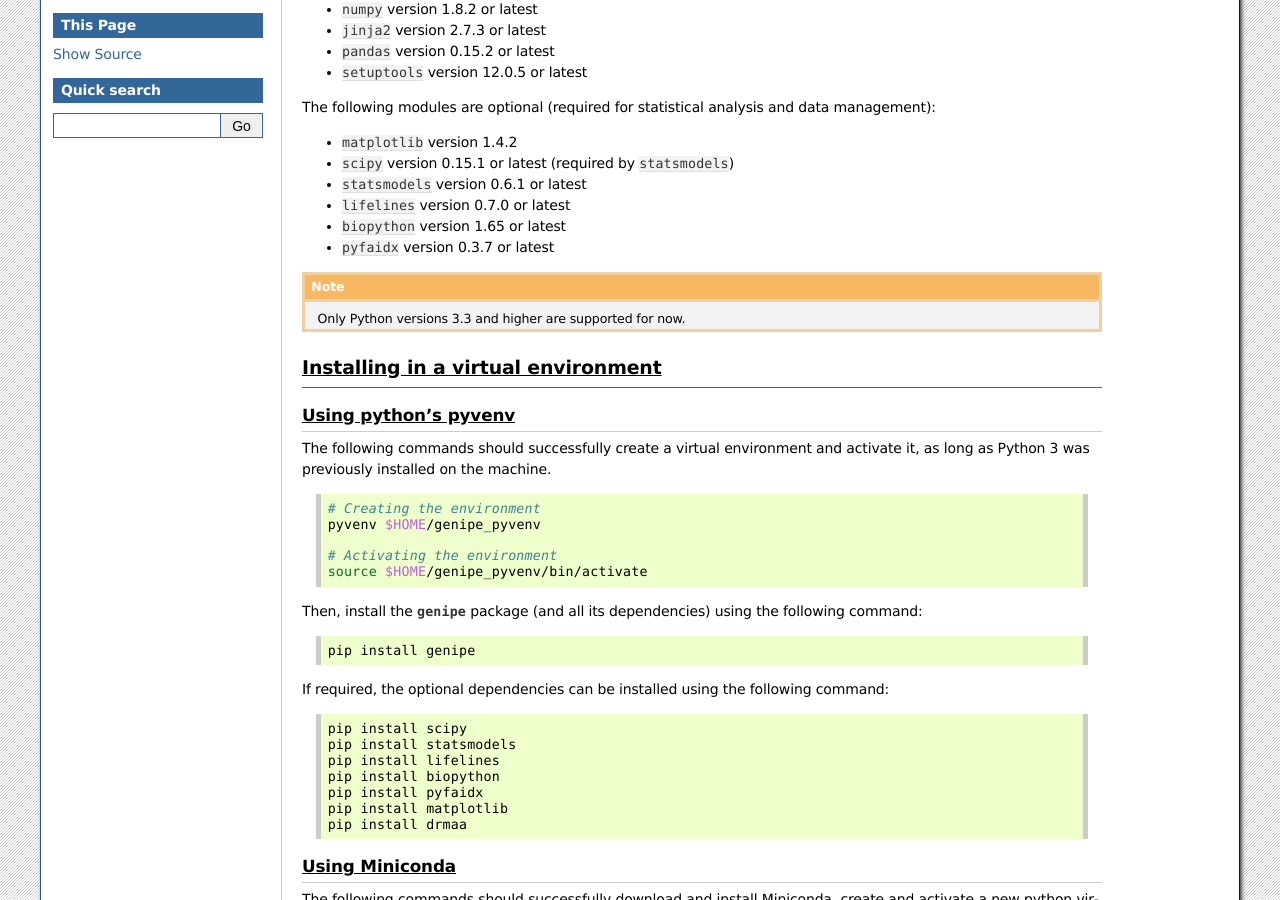
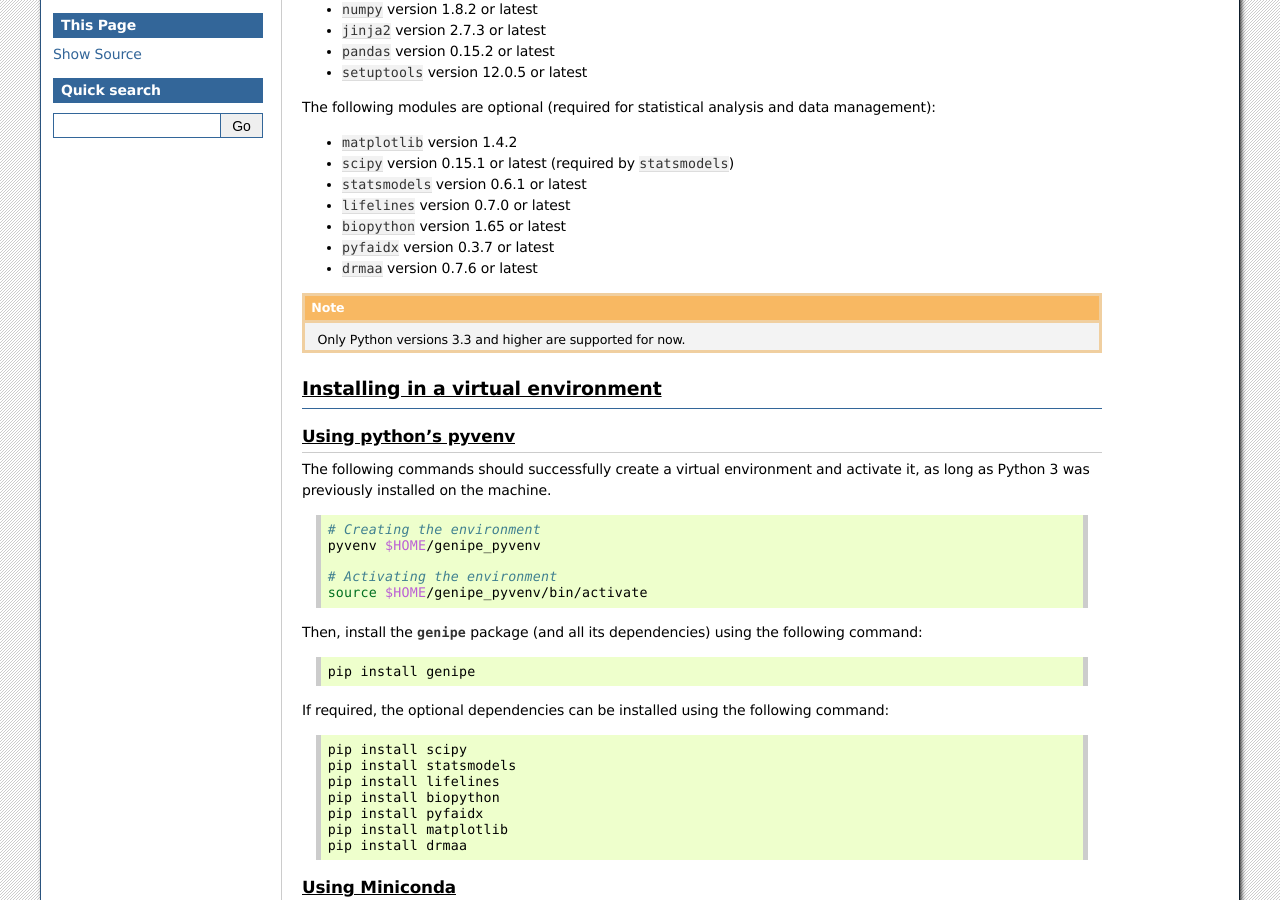
Before and after one commit to pgxcentre/genipe, a Sphinx documentation site: the page built from docs/installation.rst, in a window 1280 px wide and 900 px high, scrolled down 505 px. Built offline with Sphinx 7.4.7, drawn with Linux system fonts in a browser that asks for light colours; the version number could not be read and is left out.

Commit message:
Added the drmaa optional dependencies

```diff
--- a/docs/installation.rst
+++ b/docs/installation.rst
@@ -25,6 +25,7 @@ management):
 * ``lifelines`` version 0.7.0 or latest
 * ``biopython`` version 1.65 or latest
 * ``pyfaidx`` version 0.3.7 or latest
+* ``drmaa`` version 0.7.6 or latest
 
 .. note::
 
```
Also changed, not shown: 1 other file.
